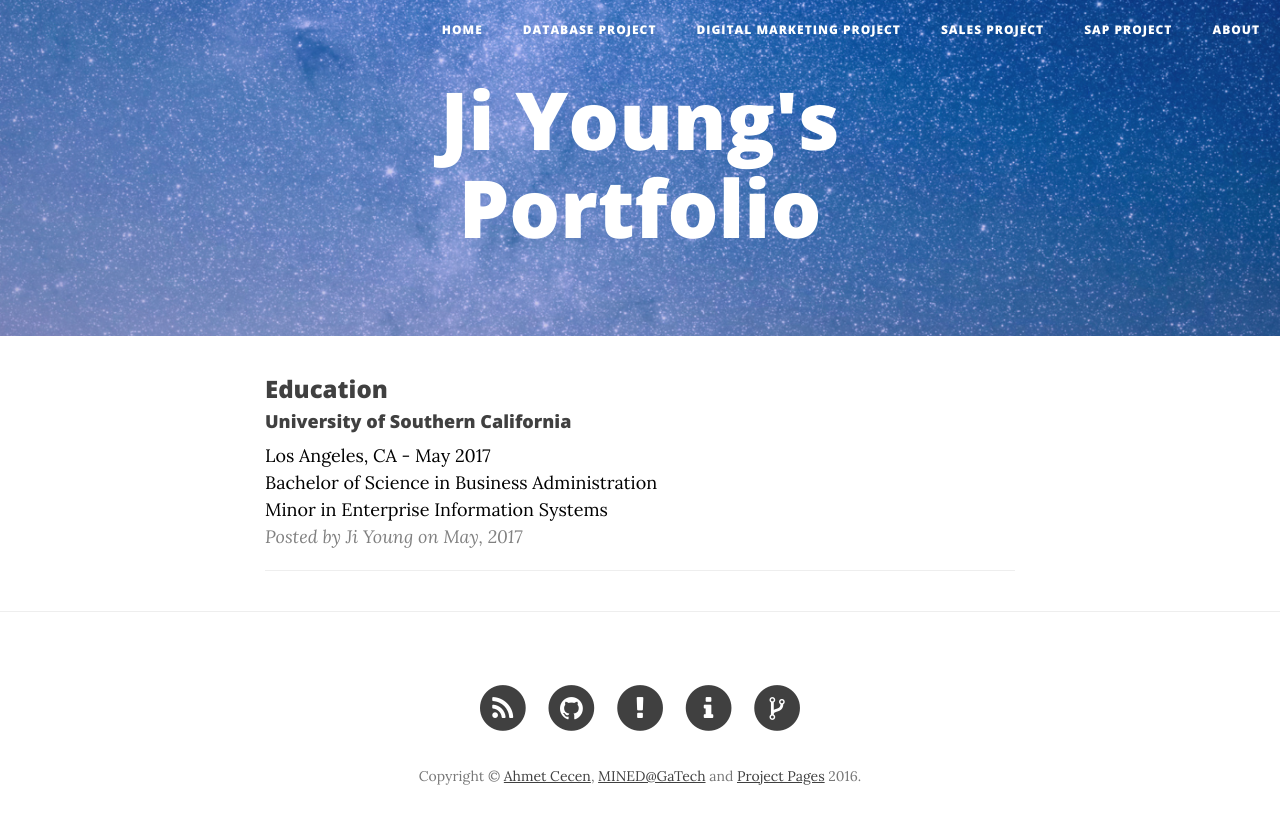
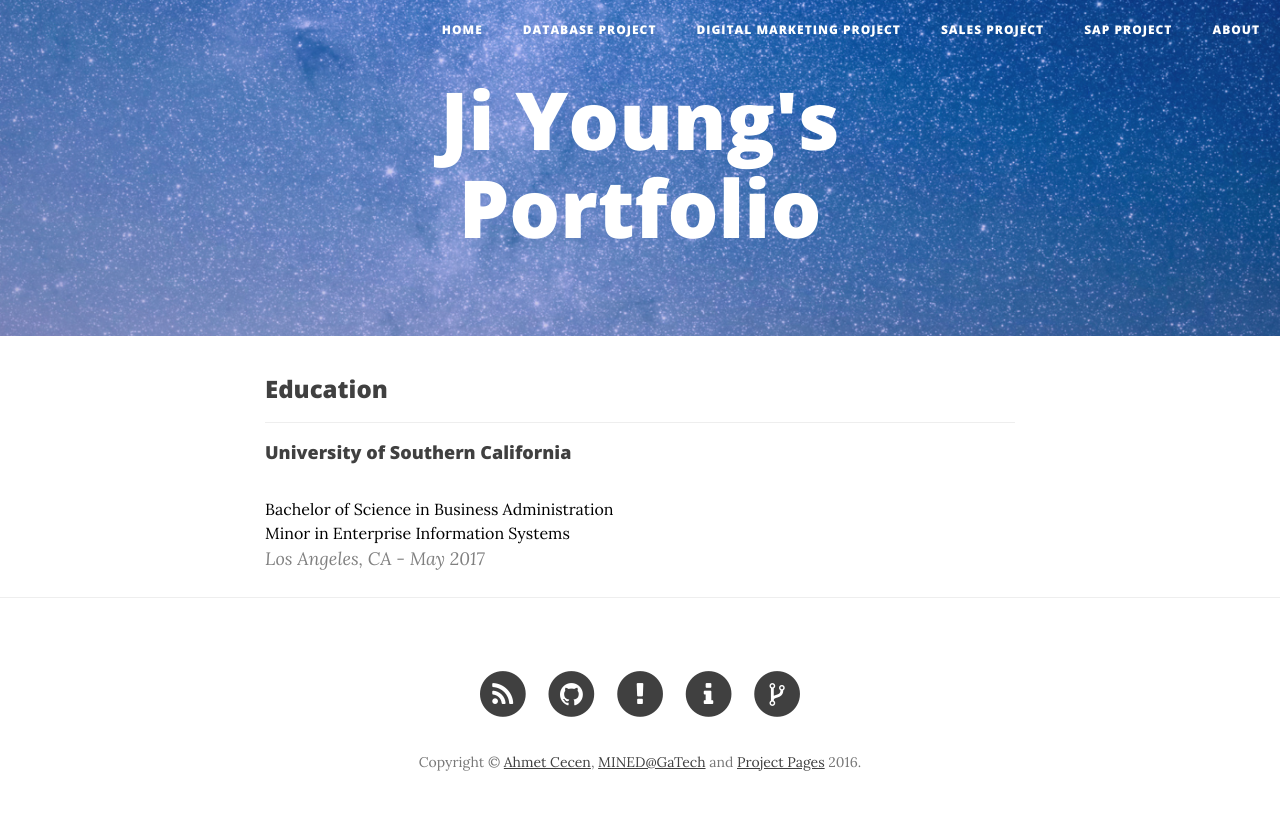
Before and after one commit to jiyoungo/jiyoungo.github.io, a Jekyll site: the page built from index.html, in a window 1280 px wide. Shown: the top 824 px of the page. Built offline with Jekyll 4.4.1, drawn with Linux system fonts in a browser that asks for light colours; nearby versions of some CDN libraries; the list of posts is cut into pages by our own code.

Commit message:
edit index page

```diff
--- a/index.html
+++ b/index.html
@@ -1,21 +1,28 @@
 ---
 layout: page
 ---
-<h3>Education</h3>
+<style>
+    .post-body {
+        margin: 0px;
+        color:black;
+        font-size: 16px;
+    }
+</style>
+
+<h3 class="resume-title">Education</h3>
+<hr>
 <div class="post-preview">
     <h4 class="post-title">
         University of Southern California
     </h4>
-    <p style="margin-bottom:5px; color:black; font-size: 18px; margin: 0px;">
-        Los Angeles, CA - May 2017<br>
+    <p class="post-body"><br>
         Bachelor of Science in Business Administration <br>
         Minor in Enterprise Information Systems
     </p>
     <p class="post-meta" style="margin-bottom:5px">
-        Posted by Ji Young on May, 2017
+        Los Angeles, CA - May 2017
     </p>
 </div>
-<hr>
 
 <!--
 {% for post in paginator.posts %}
```
